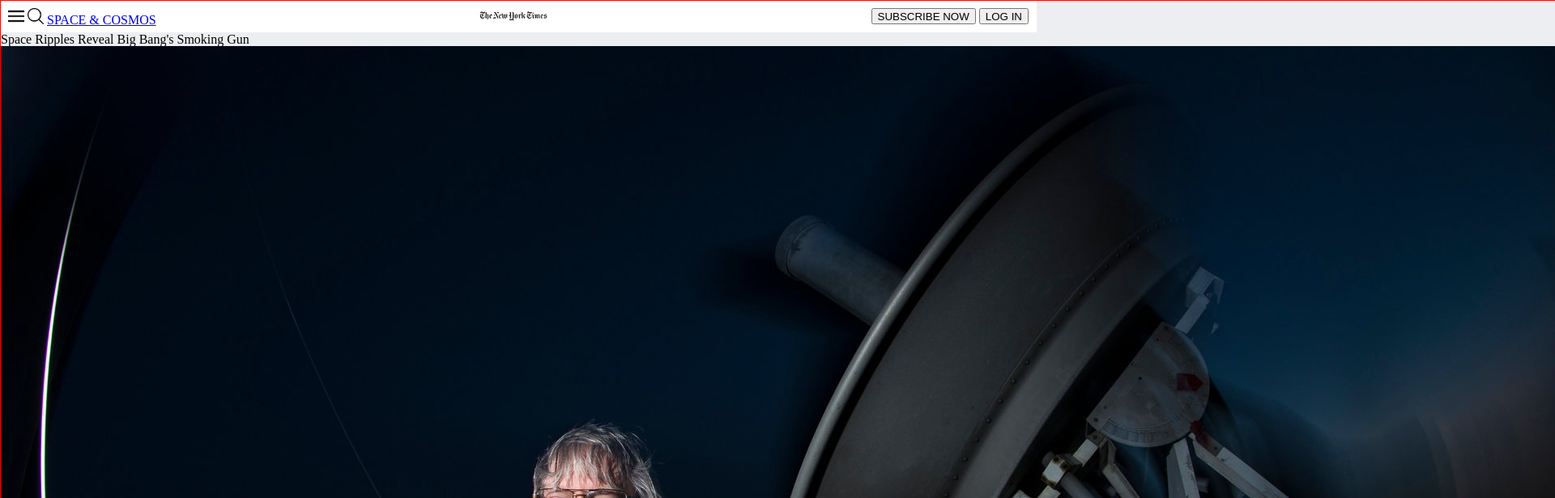
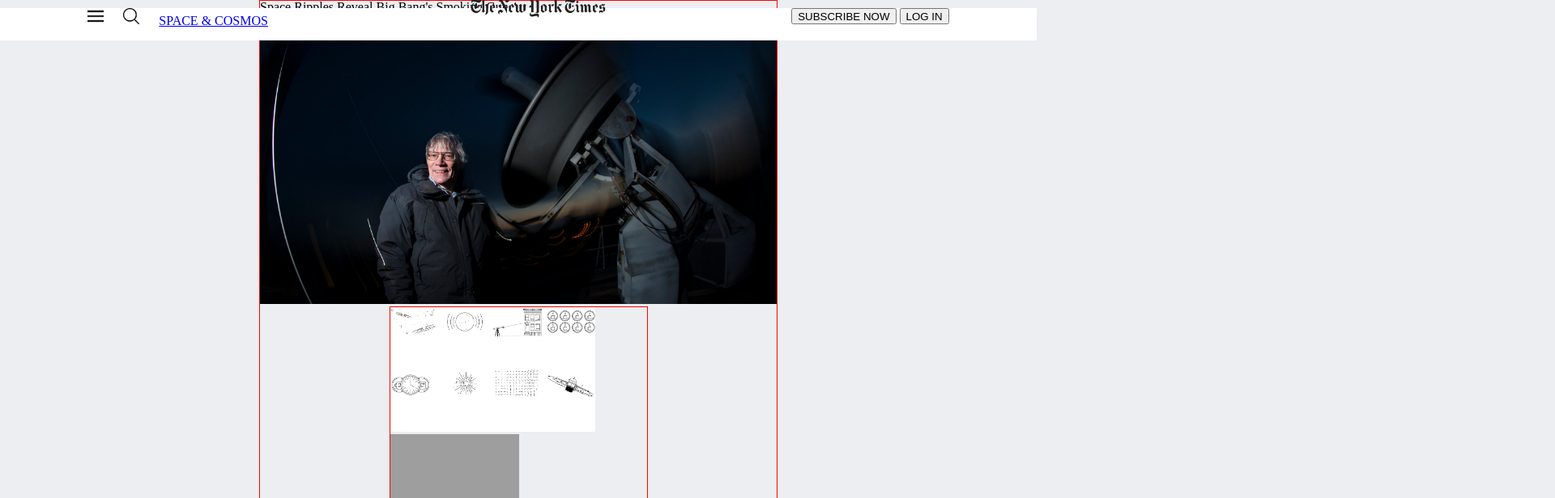
Before and after one commit to euqueme/new-york-times-clone, a plain HTML site: page index.html in a window 1280 px wide. Shown: the top 616 px of the page at 81% size, 1920 px wide, since content can reach past the window. Drawn offline with Linux system fonts and the light colour scheme; grey boxes are pictures that could not be loaded.

Commit message:
Edited header
Styled elements to be centered vertically and horizontally
Commented the position:relative to make the fixed position of the header to work.

```diff
--- a/index.html
+++ b/index.html
@@ -5,21 +5,20 @@
     <title>New York Times Article</title>
 </head>
 <body class="body-color" class="position-relative" >
-	<header">
-		<nav class="header">
+	<header>
+		<nav class="header div-center">
 			<div>
-				<img src="img/menu.png" alt="Menu Icon" class="nav-icon">
-				<img src="img/search-icon.png" alt="Search Icon" class="nav-icon">
-				<a href="https://www.nytimes.com/section/science/space" class="nav-icon">SPACE & COSMOS</a>
+				<img src="img/menu.png" alt="Menu Icon" class="nav-icon pad-right20">
+				<img src="img/search-icon.png" alt="Search Icon" class="nav-icon pad-right20">
+				<a id="header-link" href="https://www.nytimes.com/section/science/space" class="pad-right20">SPACE & COSMOS</a>
 			</div>
 			<div>
-				<img src="img/nytimes-logo.png" alt="New York Times Logo" class="nav-icon">
+				<img id="nyt-logo" src="img/nytimes-logo.png" class="align-vert" alt="New York Times Logo">
 			</div>
 			<div>
 				<button type="submit" class="nav-icon">SUBSCRIBE NOW</button>
 				<button type="submit" class="nav-icon">LOG IN</button>
 			</div>
-
 		</nav>
 	</header>
 	<!-- CONTAINER -->
--- a/style.css
+++ b/style.css
@@ -53,15 +53,36 @@ table {
 
 /* RESET END */
 
-nav {
+header {
   position: fixed;
   height: 40px;
   background-color: white;
   right: 0;
   left: 0;
+  top: 0;
+  margin-top: 10px;
+}
+
+nav {
   display: flex;
-  justify-content: space-between;
-  padding: 10px;
+  justify-content: space-around;
+}
+
+.align-vert{
+  top: 50%;
+  transform: translateY(-50%);
+}
+
+.div-center{
+  vertical-align: middle;
+}
+
+.pad-right20{
+  padding-right: 20px;
+}
+
+.pad-right10{
+  padding-right: 10px;
 }
 
 .nav-icon {
@@ -72,40 +93,48 @@ nav {
   border: red solid 1px;
 }
 
-.position-relative {
+/*.position-relative {
   position: relative;
   display: inline-block;
-}
+}*/
 
 .position-absolute {
   position: absolute;
 }
 
 .width50{
-	width = 50%;
+	width: 50%;
 	margin: auto;
 }
 
 .width100{
-	width = 100%;
+	width: 100%;
 	margin: auto;
 }
 
 .width80{
-	width = 80%;
+	width: 80%;
 	margin: auto;
 }
 
 .width60{
-	width = 60%;
+	width: 60%;
 	margin: auto;
 }
 
 .width25{
-	width = 25%;
+	width: 25%;
 	right: 0;
 }
 
 #container{
-  padding-top: 40px;
+  top: 40px;
 }
+
+#header-link {
+  vertical-align: middle;
+}
+
+#nyt-logo{
+  height: 40px;
+}
```
